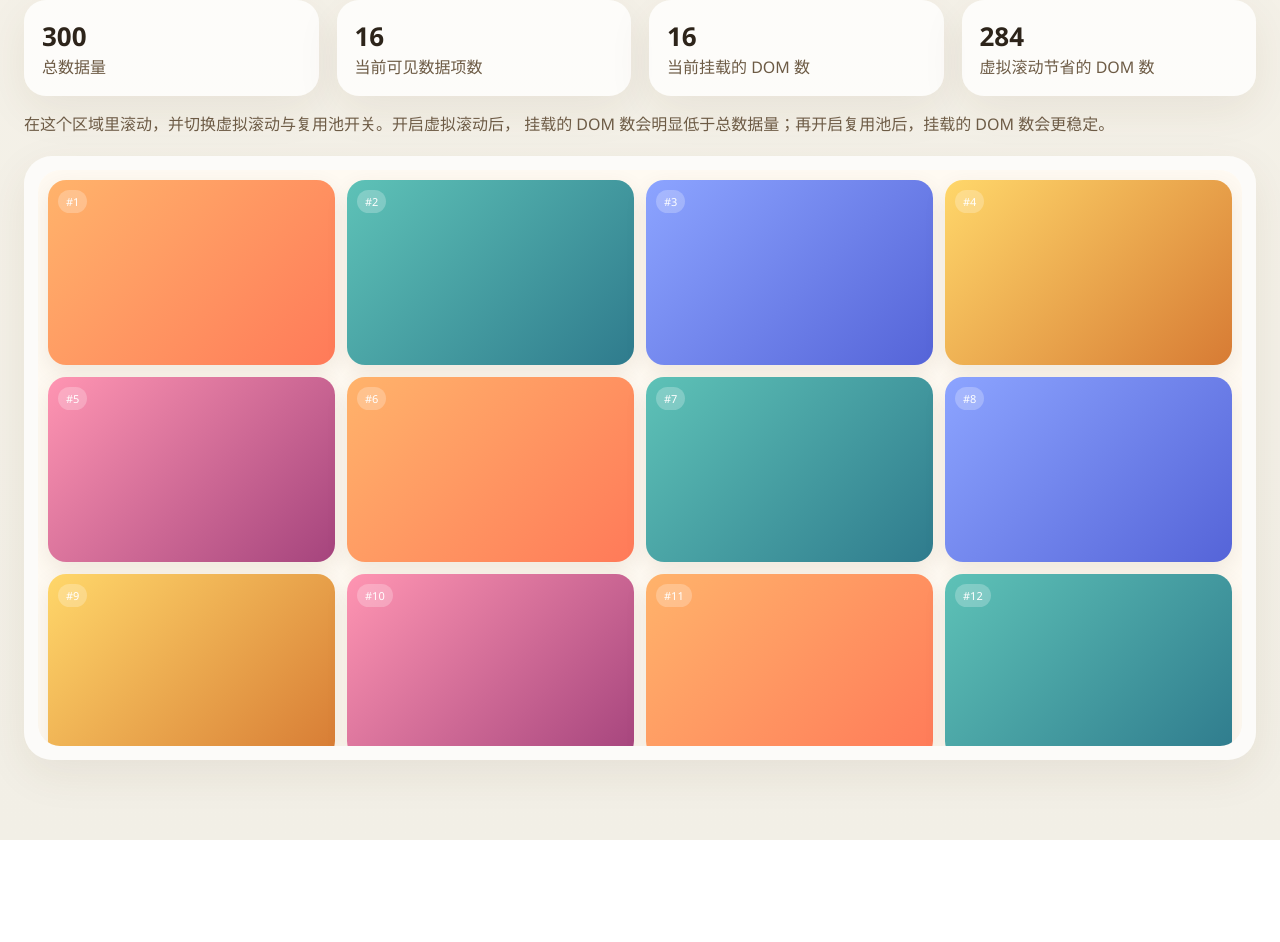
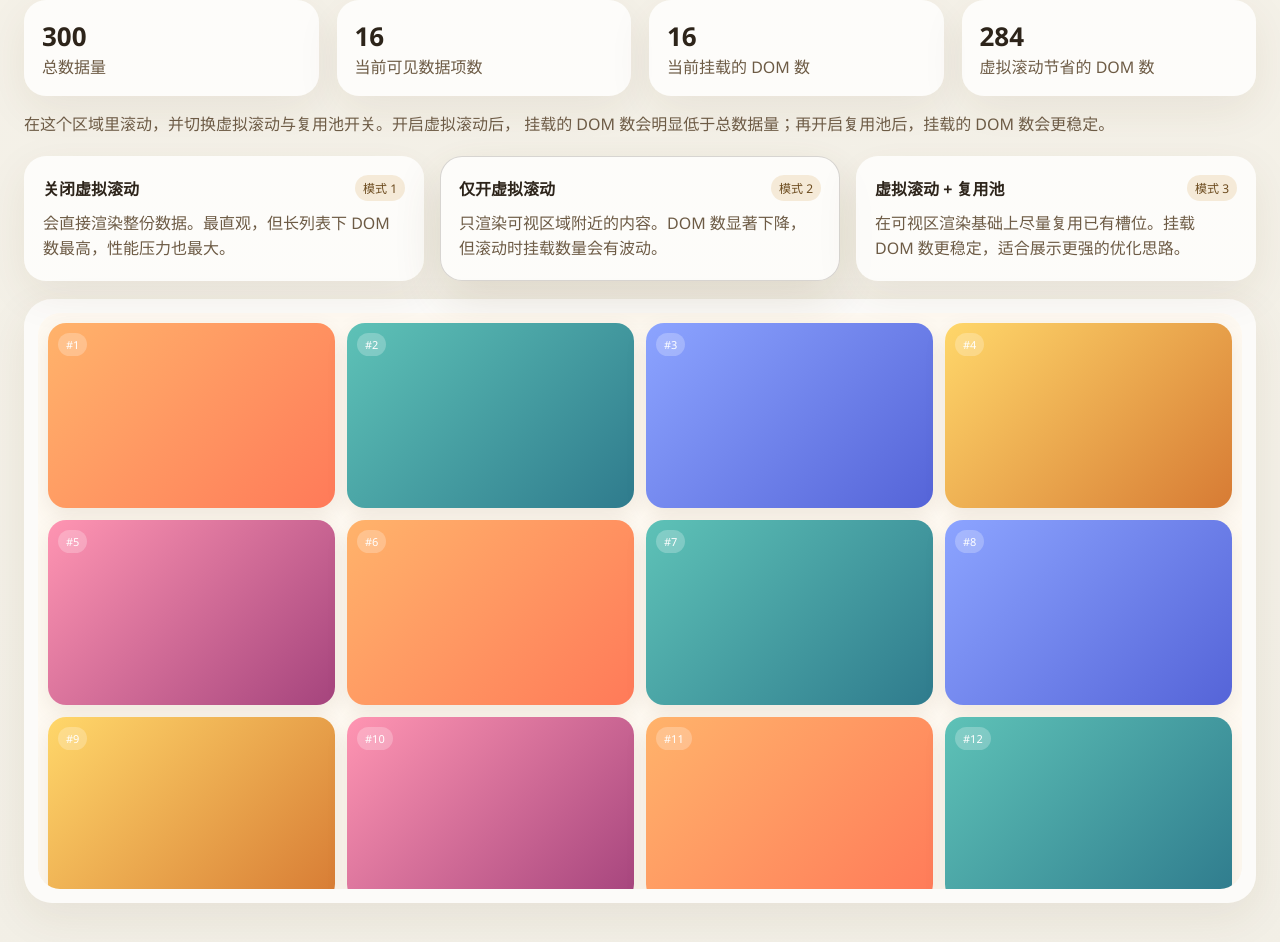
Before and after one commit to zzza-ux/vue-masonry-grid, a Vue app: page / in a window 1280 px wide. Shown: the part 4304-5246 px from the top of the page. Before the commit the page ends 5144 px from the top, so only its background shows below. Built offline with nearby package versions, Linux system fonts and the light colour scheme.

Commit message:
feat: add virtual scrolling mode guide

```diff
--- a/src/App.vue
+++ b/src/App.vue
@@ -326,6 +326,20 @@
         DOM 数会明显低于总数据量；再开启复用池后，挂载的 DOM 数会更稳定。
       </p>
 
+      <div class="perf-mode-grid">
+        <article
+          v-for="mode in perfModes"
+          :key="mode.key"
+          :class="['perf-mode-card', { 'perf-mode-card--active': mode.active }]"
+        >
+          <div class="perf-mode-card__head">
+            <strong>{{ mode.title }}</strong>
+            <span>{{ mode.tag }}</span>
+          </div>
+          <p>{{ mode.desc }}</p>
+        </article>
+      </div>
+
       <div class="perf-board">
         <div class="perf-scroll">
           <MasonryGrid
@@ -516,6 +530,32 @@ const performanceCards = computed(() => {
 
 const perfSavedCount = computed(() => {
   return Math.max(0, perfSize.value - perfMountedCount.value);
+});
+
+const perfModes = computed(() => {
+  return [
+    {
+      key: "plain",
+      title: "关闭虚拟滚动",
+      tag: "模式 1",
+      active: !perfVirtual.value,
+      desc: "会直接渲染整份数据。最直观，但长列表下 DOM 数最高，性能压力也最大。",
+    },
+    {
+      key: "virtual",
+      title: "仅开虚拟滚动",
+      tag: "模式 2",
+      active: perfVirtual.value && !perfReuse.value,
+      desc: "只渲染可视区域附近的内容。DOM 数显著下降，但滚动时挂载数量会有波动。",
+    },
+    {
+      key: "virtual-reuse",
+      title: "虚拟滚动 + 复用池",
+      tag: "模式 3",
+      active: perfVirtual.value && perfReuse.value,
+      desc: "在可视区渲染基础上尽量复用已有槽位。挂载 DOM 数更稳定，适合展示更强的优化思路。",
+    },
+  ];
 });
 
 const shuffleCards = () => {
@@ -960,6 +1000,48 @@ h2 {
   line-height: 1.6;
 }
 
+.perf-mode-grid {
+  display: grid;
+  grid-template-columns: repeat(3, minmax(0, 1fr));
+  gap: 16px;
+  margin-top: 18px;
+}
+
+.perf-mode-card {
+  padding: 18px;
+  border-radius: 22px;
+  background: rgba(255, 255, 255, 0.76);
+  box-shadow: 0 14px 44px rgba(95, 69, 31, 0.08);
+  border: 1px solid transparent;
+}
+
+.perf-mode-card--active {
+  border-color: rgba(45, 36, 26, 0.18);
+  box-shadow: 0 18px 48px rgba(95, 69, 31, 0.14);
+}
+
+.perf-mode-card__head {
+  display: flex;
+  align-items: center;
+  justify-content: space-between;
+  gap: 10px;
+  margin-bottom: 10px;
+}
+
+.perf-mode-card__head span {
+  padding: 4px 8px;
+  border-radius: 999px;
+  background: #f5ead8;
+  color: #6c4b1e;
+  font-size: 12px;
+}
+
+.perf-mode-card p {
+  margin: 0;
+  line-height: 1.6;
+  color: #6d5b45;
+}
+
 .perf-board {
   margin-top: 18px;
   padding: 14px;
@@ -1012,7 +1094,8 @@ h2 {
 
   .compare-grid,
   .delta-list,
-  .perf-meta {
+  .perf-meta,
+  .perf-mode-grid {
     grid-template-columns: 1fr;
   }
 }
```
